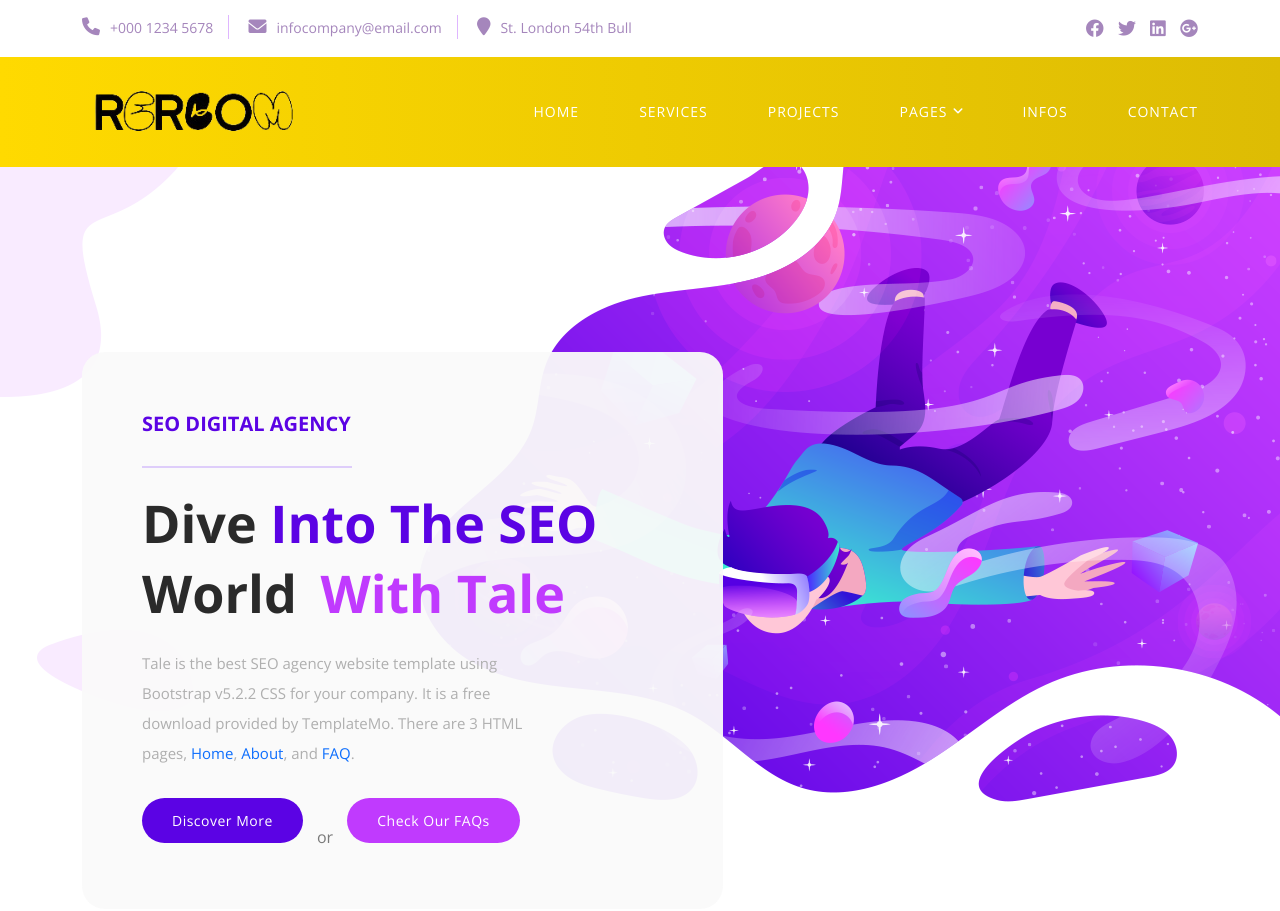
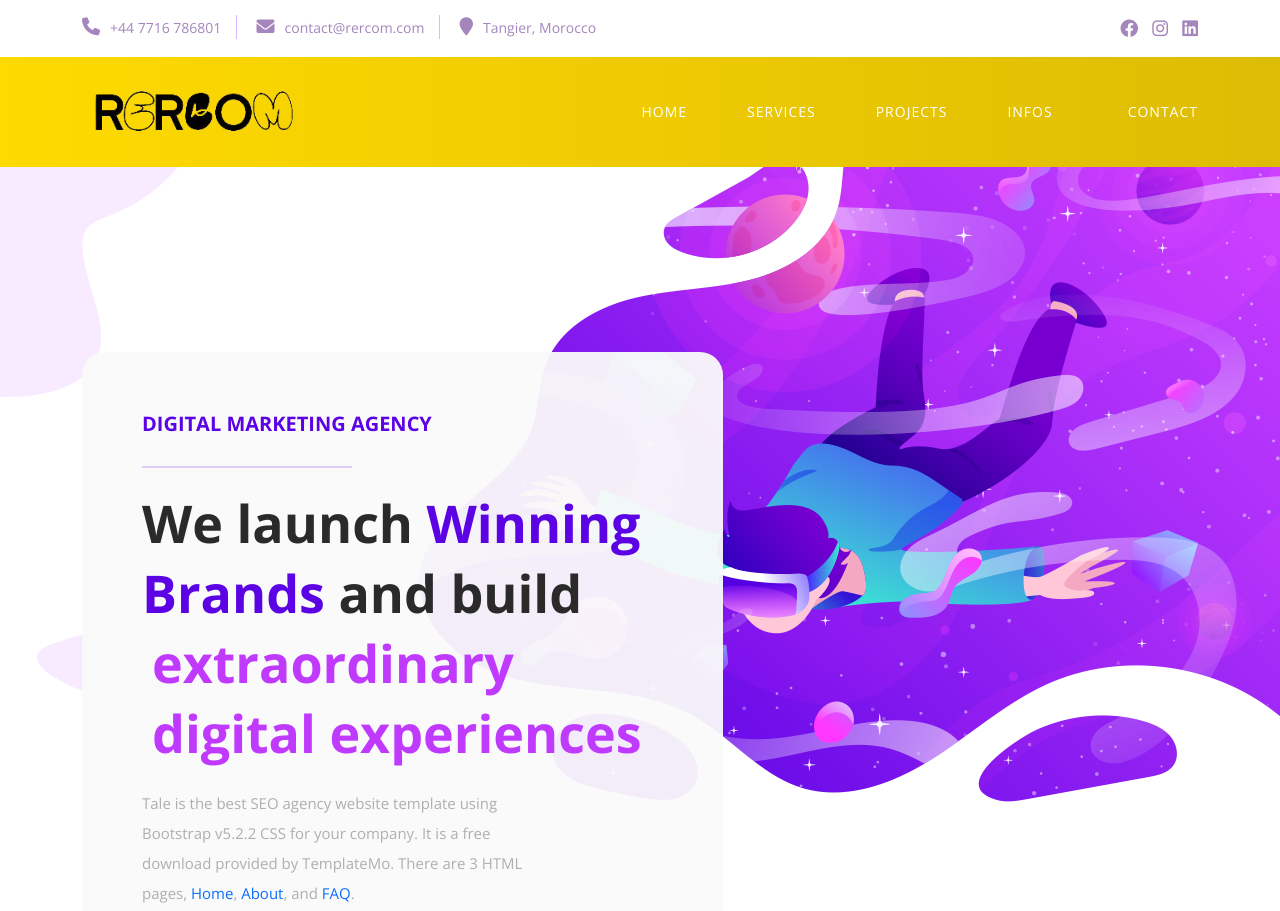
Before and after one commit to MCDiYae/agency_website, a plain HTML site: page index.html in a window 1280 px wide. Shown: the top 911 px of the page. Drawn offline with nearby package versions, Linux system fonts and the light colour scheme.

Commit message:
1ST update

```diff
--- a/index.html
+++ b/index.html
@@ -52,19 +52,19 @@ https://templatemo.com/tm-582-tale-seo-agency
         <div class="col-lg-8 col-sm-9">
           <div class="left-info">
             <ul>
-              <li><a href="#"><i class="fa fa-phone"></i>+000 1234 5678</a></li>
-              <li><a href="#"><i class="fa fa-envelope"></i>infocompany@email.com</a></li>
-              <li><a href="#"><i class="fa fa-map-marker"></i>St. London 54th Bull</a></li>
+              <li><a href="http://wa.me/447716786801"><i class="fa fa-phone"></i>+44 7716 786801</a></li>
+              <li><a href="#"><i class="fa fa-envelope"></i>contact@rercom.com</a></li>
+              <li><a href="#"><i class="fa fa-map-marker"></i>Tangier, Morocco</a></li>
             </ul>
           </div>
         </div>
         <div class="col-lg-4 col-sm-3">
           <div class="social-icons">
             <ul>
-              <li><a href="#"><i class="fab fa-facebook"></i></a></li>
-              <li><a href="#"><i class="fab fa-twitter"></i></a></li>
-              <li><a href="#"><i class="fab fa-linkedin"></i></a></li>
-              <li><a href="#"><i class="fab fa-google-plus"></i></a></li>
+              <li><a href="https://facebook.com/people/Rercom/100088988067361/"><i class="fab fa-facebook"></i></a></li>
+              <li><a href="https://www.instagram.com/rercom_agency/"><i class="fab fa-instagram"></i></a></li>
+              <li><a href="https://www.linkedin.com/company/rercom-agency/"><i class="fab fa-linkedin"></i></a></li>
+
             </ul>
           </div>
         </div>
@@ -81,7 +81,7 @@ https://templatemo.com/tm-582-tale-seo-agency
           <nav class="main-nav">
             <!-- ***** Logo Start ***** -->
             <a href="index.html" class="logo">
-              <img src="assets/images/logo.png" alt="" style="max-width: 269px;">
+              <img src="assets/images/logo.png" alt="" style="max-width: 250px;">
             </a>
             <!-- ***** Logo End ***** -->
             <!-- ***** Menu Start ***** -->
@@ -89,13 +89,6 @@ https://templatemo.com/tm-582-tale-seo-agency
               <li class="scroll-to-section"><a href="#top" class="active">Home</a></li>
               <li class="scroll-to-section"><a href="#services">Services</a></li>
               <li class="scroll-to-section"><a href="#projects">Projects</a></li>
-              <li class="has-sub">
-                <a href="javascript:void(0)">Pages</a>
-                <ul class="sub-menu">
-                  <li><a href="about.html">About Us</a></li>
-                  <li><a href="faqs.html">FAQs</a></li>
-                </ul>
-              </li>
               <li class="scroll-to-section"><a href="#infos">Infos</a></li>
               <li class="scroll-to-section"><a href="#contact">Contact</a></li>
             </ul>
@@ -115,9 +108,10 @@ https://templatemo.com/tm-582-tale-seo-agency
       <div class="row">
         <div class="col-lg-7">
           <div class="caption header-text">
-            <h6>SEO DIGITAL AGENCY</h6>
+            <h6>DIGITAL MARKETING AGENCY</h6>
             <div class="line-dec"></div>
-            <h4>Dive <em>Into The SEO</em> World <span>With Tale</span></h4>
+            <h4>We launch <em>Winning Brands</em> and build <span>extraordinary digital experiences</span></h4>
+
             <p>Tale is the best SEO agency website template using Bootstrap v5.2.2 CSS for your company. It is a free
               download provided by TemplateMo. There are 3 HTML pages, <a href="index.html">Home</a>, <a
                 href="about.html">About</a>, and <a href="faqs.html">FAQ</a>.</p>
```
